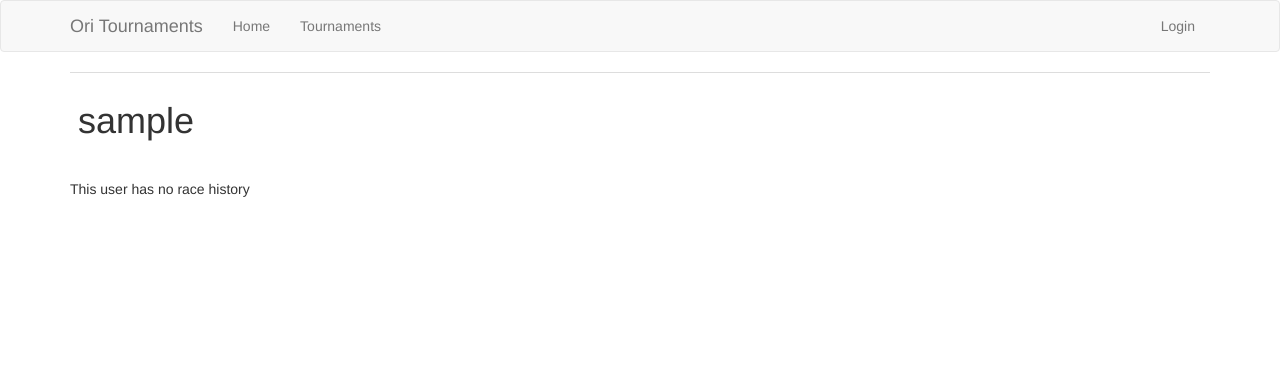
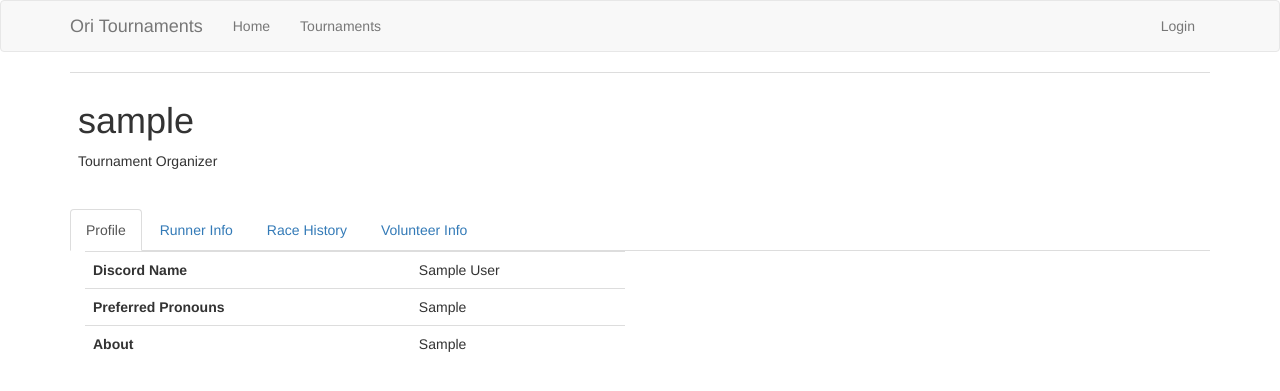
Before and after one commit to Roryrai/Ori-Tournaments, a Flask app: a page that uses app/templates/user.html in a window 1280 px wide. Shown: the top 391 px of the page. Run offline with Flask 2, Linux system fonts and the light colour scheme; tables that the repository leaves empty hold one stand-in row (values such as "Sample post"); some libraries are stand-ins or nearby versions.

Commit message:
mostly changed users.html here

```diff
--- a/app/models.py
+++ b/app/models.py
@@ -113,7 +113,7 @@ class User(UserMixin, db.Model):
     def is_volunteer(self):
         return self.volunteer_info is not None
 
-    def is_restream(self):
+    def is_restreamer(self):
         return self.is_volunteer() and self.volunteer_info.restream
 
     def is_commentary(self):
--- a/app/routes.py
+++ b/app/routes.py
@@ -6,7 +6,7 @@ from app.models import RunnerInfo
 from app.models import VolunteerInfo
 from app.forms import LoginForm
 from app.forms import ExistingRegistrationForm
-from app.forms import NewRegistrationForm
+from app.forms import CombinedRegistrationForm
 from app.forms import CreateAccountForm
 from app.forms import CreateTournamentForm
 
@@ -136,7 +136,7 @@ def register(tournament_id):
             flash("Your registration has been received. We ask that you verify that all information on your profile is correct prior to the start of the event.")
             return redirect(url_for("index"))
     else:
-        form = NewRegistrationForm()
+        form = CombinedRegistrationForm()
         if form.validate_on_submit():
             runner_info = RunnerInfo()
             runner_info.srl_name = form.srl_name.data
@@ -145,6 +145,7 @@ def register(tournament_id):
             runner_info.input_method = form.input_method.data if form.input_method.data is not None else form.other_input_method.data
             runner_info.availability_weekday = "All"
             runner_info.availability_weekend = "All"
+
 
             volunteer_info = VolunteerInfo()
             volunteer_info.restream = form.restream.data
--- a/app/templates/index.html
+++ b/app/templates/index.html
@@ -3,7 +3,7 @@
 {% block app_content %}
     {% if tournaments %}
         {% for tournament in tournaments %}
-            <h1>{{tournament.name}} - {{ tournament.id }}</h1>
+            <h1>{{tournament.name}}</h1>
             {% if tournament.registration_open() %}
                 <p>
                     Registration for the {{tournament.name}} tournament is now open!
@@ -14,6 +14,9 @@
                     <p>You have signed up for this event.</p>
                     <a class="btn btn-danger" href="{{ url_for('withdraw_registration', tournament_id=tournament.id) }}">Withdraw Registration</a>
                 {% endif %}
+                <p>
+                    Signups will be open until {{ tournament.signups_close }}
+                    </p>
             {% else %}
                 <p>
                     The {{ tournament.name }} tournament is currently active.
--- a/app/templates/register.html
+++ b/app/templates/register.html
@@ -7,5 +7,10 @@
     <div class="col-md-4">
         {{ wtf.quick_form(form) }}
     </div>
+    {% if form.restream.data == True %}
+    <p>
+        Hi
+        </p>
+        {% endif %}
 </div>
 {% endblock %}
--- a/app/templates/user.html
+++ b/app/templates/user.html
@@ -1,20 +1,148 @@
 {% extends "base.html" %}
 
 {% block app_content %}
-<table class="table table-hover">
+<table class="table borderless">
     <tr>
         <td>
             <h1>{{ user.username }}</h1>
+            {% if user.is_organizer() %}
+            <p>Tournament Organizer</p>
+            {% endif %}
         </td>
     </tr>
 </table>
-{% for race in user.races %}
-<p>
-    race.date, race.time
-</p>
-{% else %}
-<p>
-    This user has no race history
-</p>
-{% endfor %}
+
+{% if user.is_runner() or user.is_volunteer() %}
+<ul class="nav nav-tabs">
+    <li class="active">
+        <a data-toggle="tab" href="#profile">Profile</a>
+    </li>
+    {% if user.is_runner() %}
+    <li>
+        <a data-toggle="tab" href="#runner">Runner Info</a>
+    </li>
+    <li>
+        <a data-toggle="tab" href="#race_history">Race History</a>
+    </li>
+    {% endif %}
+    {% if user.is_volunteer() %}
+    <li>
+        <a data-toggle="tab" href="#volunteer">Volunteer Info</a>
+    </li>
+    {% endif %}
+</ul>
+{% endif %}
+
+<div class="tab-content">
+    <!-- General profile information -->
+    <div id="profile" class="col-xs-6 tab-pane fade in active">
+        <table class="table borderless">
+            <tr>
+                <td><strong>Discord Name</strong></td>
+                <td>{{ user.discord_name }}</a></td>
+            </tr>
+            <tr>
+                <td>
+                    <Strong>Preferred Pronouns</Strong>
+                </td>
+                <td>
+                    {{ user.pronouns }}
+                </td>
+            </tr>
+            <tr>
+                <td>
+                    <Strong>About</Strong>
+                </td>
+                <td>
+                    {{ user.interesting_facts }}
+                </td>
+            </tr>
+        </table>
+    </div>
+
+    <!-- Runner profile information -->
+    <div id="runner" class="col-xs-6 tab-pane fade in">
+        <table class="table borderless">
+            <tr>
+                <td><strong>Twitch Name</strong></td>
+                <td><a href="{{ 'https://twitch.tv/%s' % user.runner_info.twitch_name }}">{{ user.runner_info.twitch_name }}</a></td>
+            </tr>
+            <tr>
+                <td>
+                    <Strong>Speedrun.com username</Strong>
+                </td>
+                <td>
+                    {{ user.runner_info.src_name }}
+                </td>
+            </tr>
+            <tr>
+                <td>
+                    <Strong>SpeedRunsLive username</Strong>
+                </td>
+                <td>
+                    {{ user.runner_info.srl_name }}
+                </td>
+            </tr>
+            <tr>
+                <td>
+                    <Strong>Input Method</Strong>
+                </td>
+                <td>
+                    {{ user.runner_info.input_method }}
+                </td>
+            </tr>
+        </table>
+    </div>
+
+    <!-- Race Information -->
+    <div id="race_history" class="col-xs-6 tab-pane fade in">
+        <table class="table borderless">
+            {% if user.race_results %}
+            {% for result in user.race_results %}
+            <tr>
+                <td>
+                    {{result.race.date}}, {{result.time}}
+                </td>
+            </tr>
+            {% else %}
+            <tr>
+                <td>
+                    <p>This user has no race history recorded.</p>
+                </td>
+            </tr>
+            {% endfor %}
+            {% endif %}
+        </table>
+    </div>
+
+    <!-- Volunteer Info -->
+    <div id="volunteer" class="col-xs-6 tab-pane fade in">
+        <table class="table borderless">
+            <tr>
+                <td>
+                    <Strong>Restreamer</Strong>
+                </td>
+                <td>
+                    {{ "Yes" if user.is_restreamer() else "No"}}
+                </td>
+            </tr>
+            <tr>
+                <td>
+                    <Strong>Commentary</Strong>
+                </td>
+                <td>
+                    {{ "Yes" if user.is_commentary() else "No"}}
+                </td>
+            </tr>
+            <tr>
+                <td>
+                    <Strong>Tracker</Strong>
+                </td>
+                <td>
+                    {{ "Yes" if user.is_tracking() else "No"}}
+                </td>
+            </tr>
+        </table>
+    </div>
+</div>
 {% endblock %}
```
Also changed, not shown: app/forms.py (+41 -1 lines).
